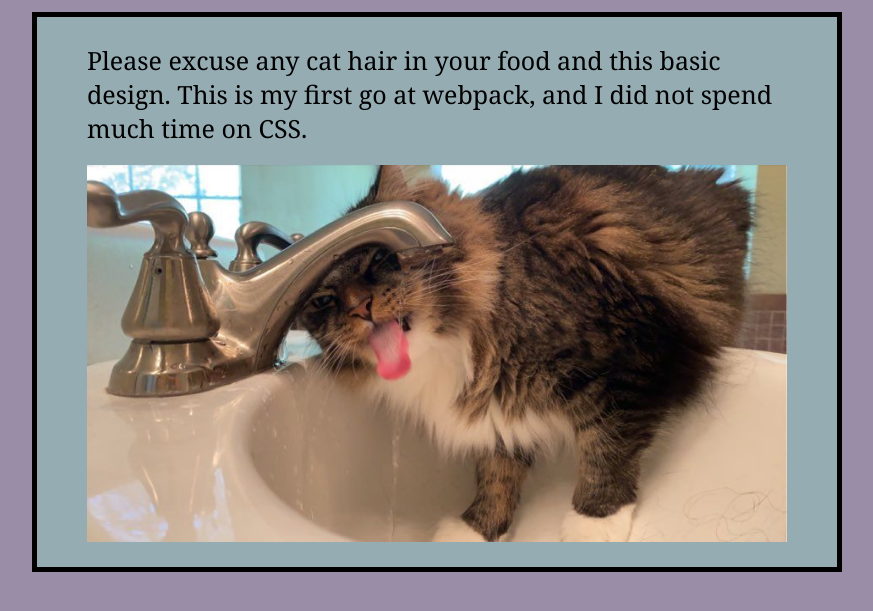
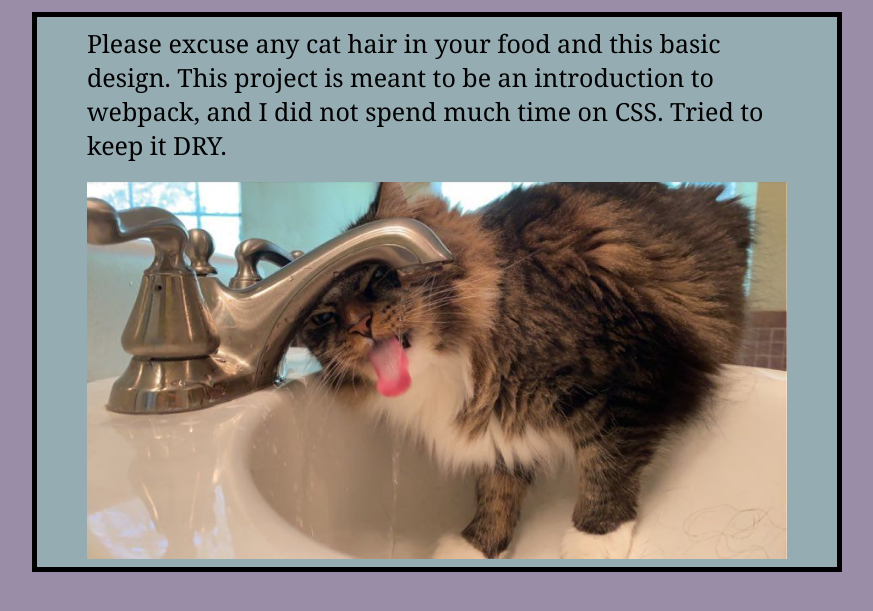
Before and after one commit to CatQueenCodes/Project-RestrauntPage, a website built with webpack: page dist/index.html in a window 1280 px wide. Shown: the part 143-754 px from the top of the page, without its empty margins (203-1076 px from the left). Built offline with nearby package versions, Linux system fonts and the light colour scheme.

Commit message:
functions properly

```diff
--- a/src/about.js
+++ b/src/about.js
@@ -1,10 +1,8 @@
-
-
 function loadAbout() {
     const contentContainer = document.querySelector('#contContainer');
     const photo = document.createElement('img');
     photo.src = '/src/cat.jpg';
-    contentContainer.textContent = 'Please excuse any cat hair in your food and this basic design. This is my first go at webpack, and I did not spend much time on CSS.';
+    contentContainer.textContent = 'Please excuse any cat hair in your food and this basic design. This project is meant to be an introduction to webpack, and I did not spend much time on CSS. Tried to keep it DRY.';
     contentContainer.appendChild(photo);
     console.log('About.js is linked');
 }
--- a/src/home.js
+++ b/src/home.js
@@ -1,5 +1,4 @@
-
-
+//Add main page elements
 const renderMainPage = () => {
     const container = document.getElementById('content');
     const btnContainer = document.createElement('div');
@@ -21,7 +20,6 @@ const renderMainPage = () => {
     }
 
     addH1();addButtonContainer(); addContentContainer();
-
     ['About', 'Menu', 'Contact'].forEach(btn => createButton(btn));
 };
 
--- a/src/index.js
+++ b/src/index.js
@@ -1,15 +1,14 @@
 import "./style.css"
 import {renderMainPage} from './home'
 import {loadAbout} from './about'
-import {loadMenu, test} from './menu'
+import {loadMenu} from './menu'
 import {loadContact} from './contact'
 
 
 renderMainPage();
 loadAbout();
-test;
+
 // add event listeners
-
 function tabEventListener() {
     const menuTab = document.getElementById('menuButton');
     menuTab.addEventListener('click', loadMenu);
@@ -20,10 +19,6 @@ function tabEventListener() {
     const contactTab = document.getElementById('contactButton');
     contactTab.addEventListener('click', loadContact);
 }
-
-tabEventListener();
-
-
-
+ tabEventListener();
 
 console.log('index.js is linked');
--- a/src/style.css
+++ b/src/style.css
@@ -1,5 +1,4 @@
 body {
-
     background-color: rgb(153 141 167);
 }
 
@@ -53,7 +52,6 @@ img {
     padding-bottom: 20px;
 }
 
-/* 3 buttons */
 .button {
     height: 50px;
     width: 100px;
```
Also changed, not shown: src/contact.js (+0 -22 lines), src/menu.js (+0 -25 lines), dist/main.js.
